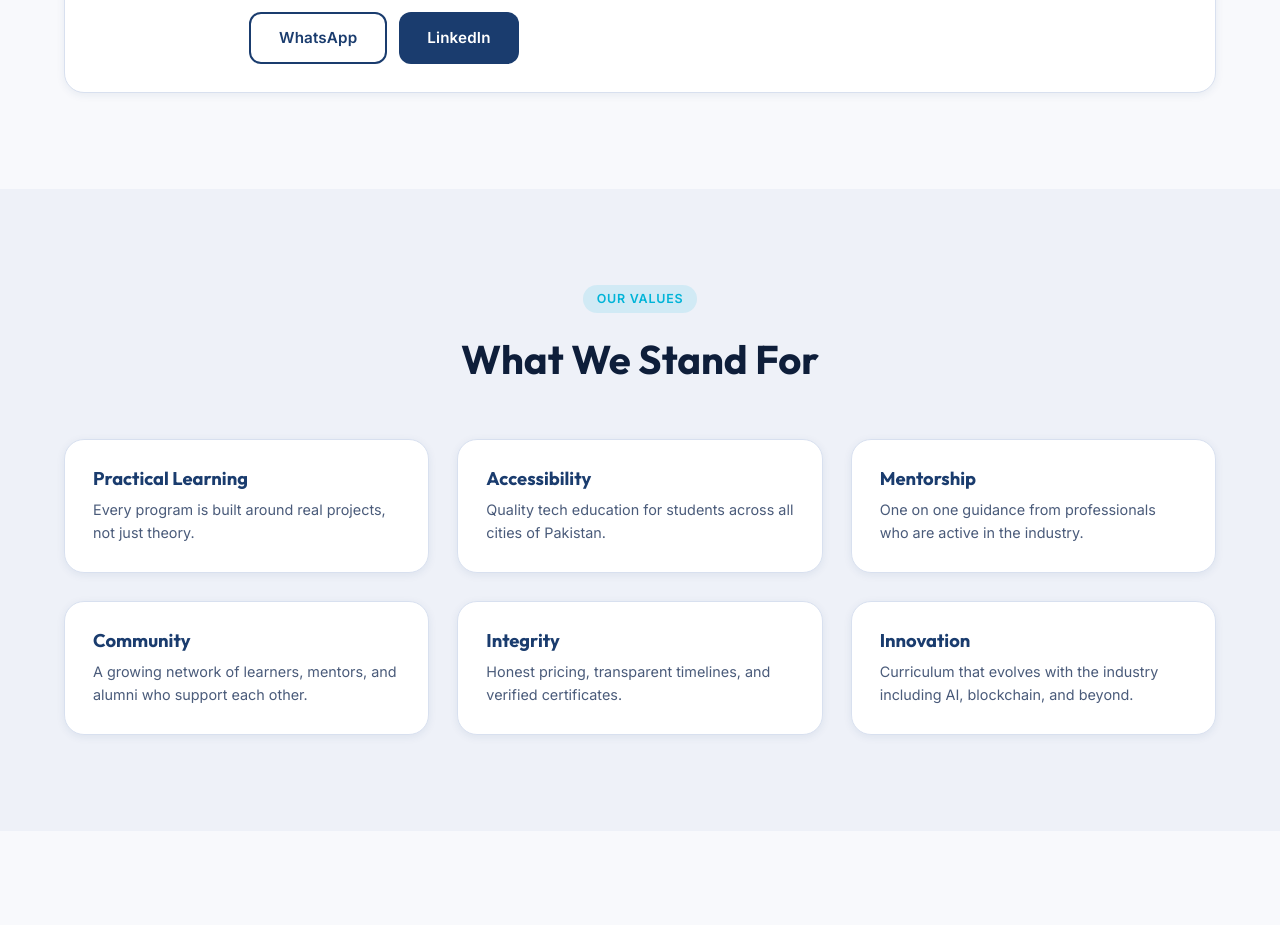
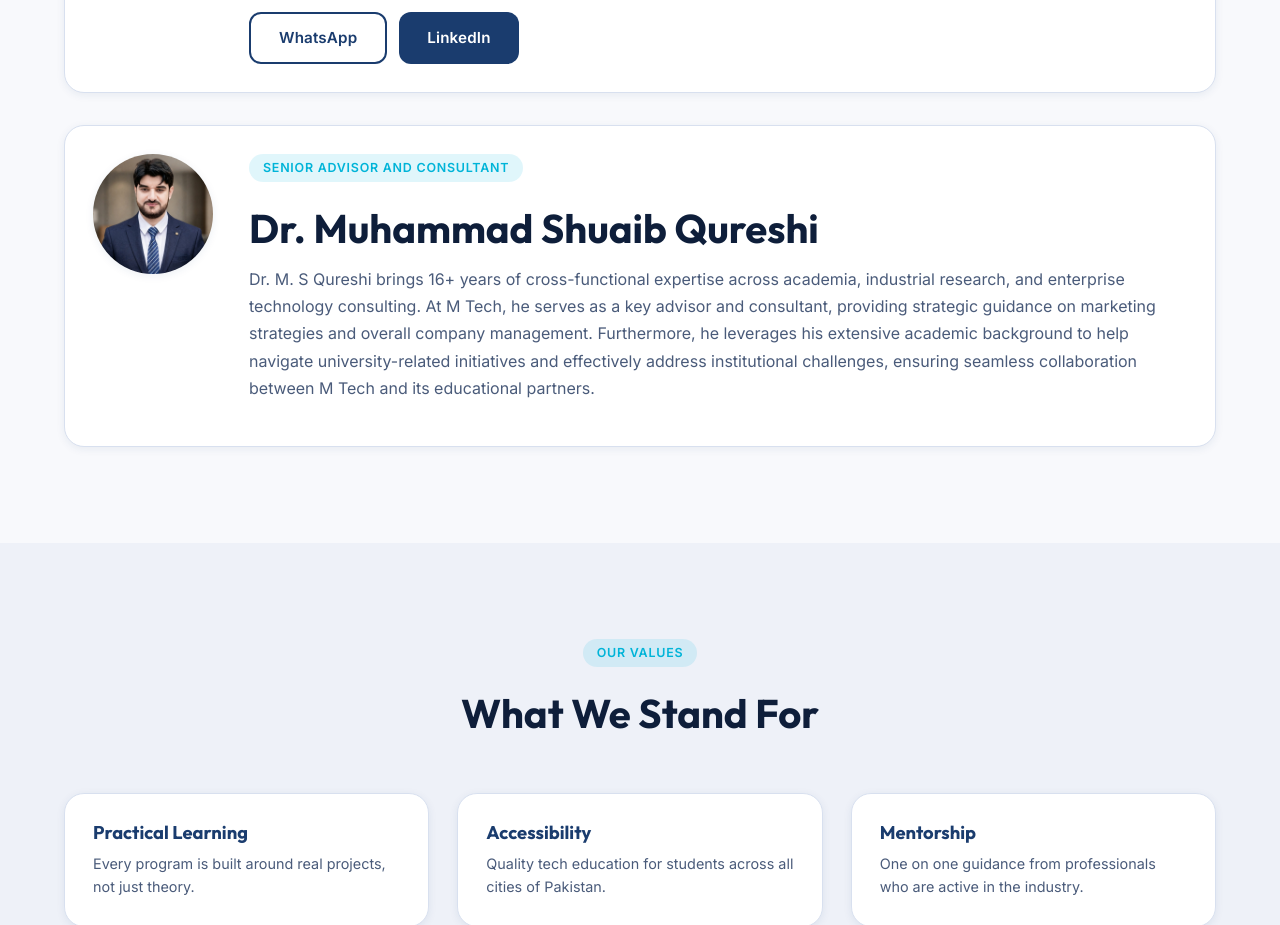
Before and after one commit to aenvsgdsn/m-tech, a React (Vite) app in the folder frontend/: page /about in a window 1280 px wide. Shown: the part 940-1865 px from the top of the page. Built offline with nearby package versions, Linux system fonts and the light colour scheme.

Commit message:
Add Dr. Qureshi to About page

```diff
--- a/frontend/src/pages/About.jsx
+++ b/frontend/src/pages/About.jsx
@@ -54,6 +54,17 @@ export default function About() {
                   LinkedIn
                 </a>
               </div>
+            </div>
+          </div>
+
+          <div className="founder-card card" style={{ marginTop: '2rem' }}>
+            <img src="/assets/dr_qureshi.png" alt="Dr. Muhammad Shuaib Qureshi" className="founder-avatar" />
+            <div className="founder-info">
+              <div className="badge">Senior advisor and consultant</div>
+              <h2>Dr. Muhammad Shuaib Qureshi</h2>
+              <p>
+                Dr. M. S Qureshi brings 16+ years of cross-functional expertise across academia, industrial research, and enterprise technology consulting. At M Tech, he serves as a key advisor and consultant, providing strategic guidance on marketing strategies and overall company management. Furthermore, he leverages his extensive academic background to help navigate university-related initiatives and effectively address institutional challenges, ensuring seamless collaboration between M Tech and its educational partners.
+              </p>
             </div>
           </div>
         </div>
```
Also changed, not shown: frontend/public/assets/dr_qureshi.png (added), 1 other file (tests, documents, lock files or other folders).
